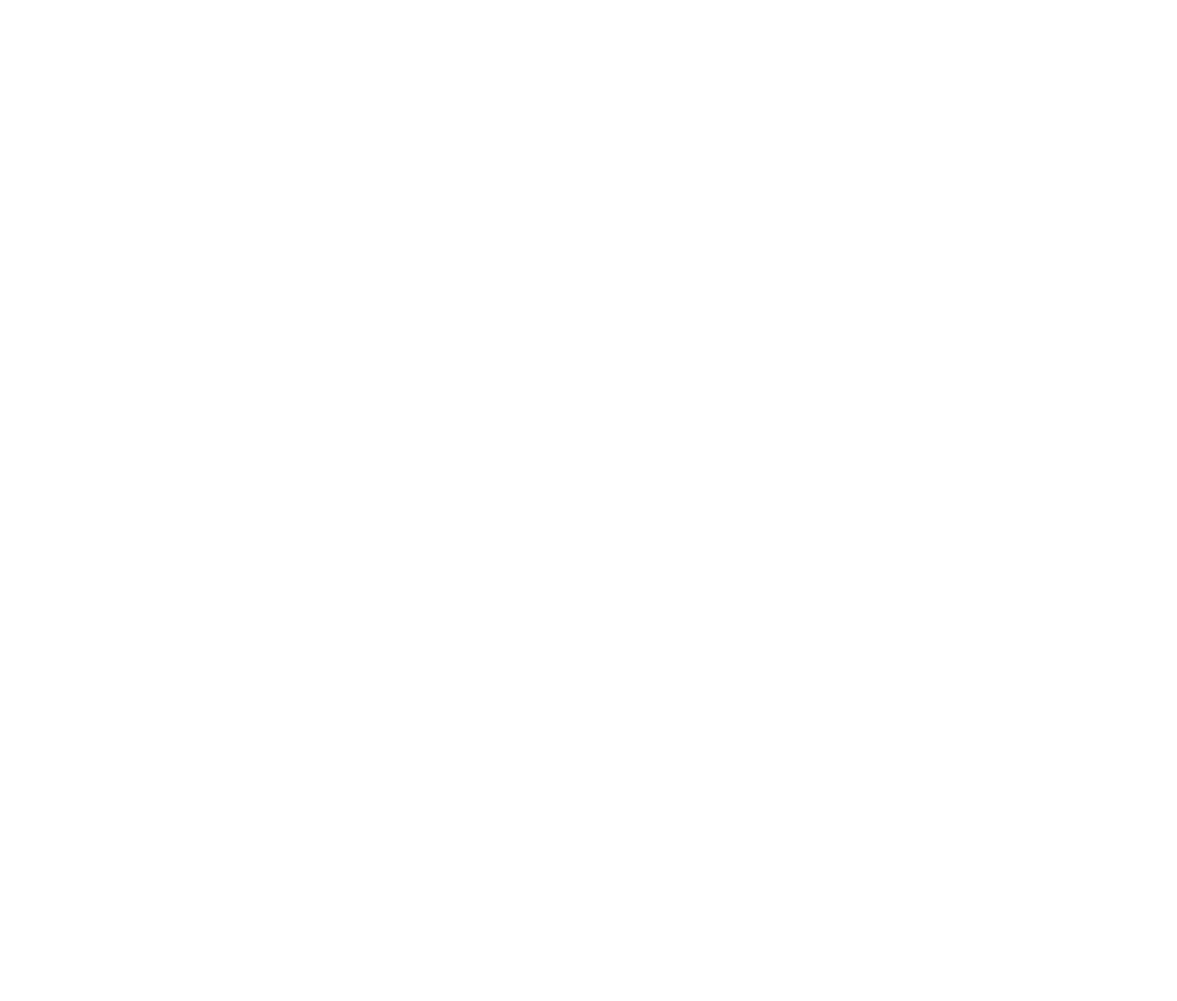
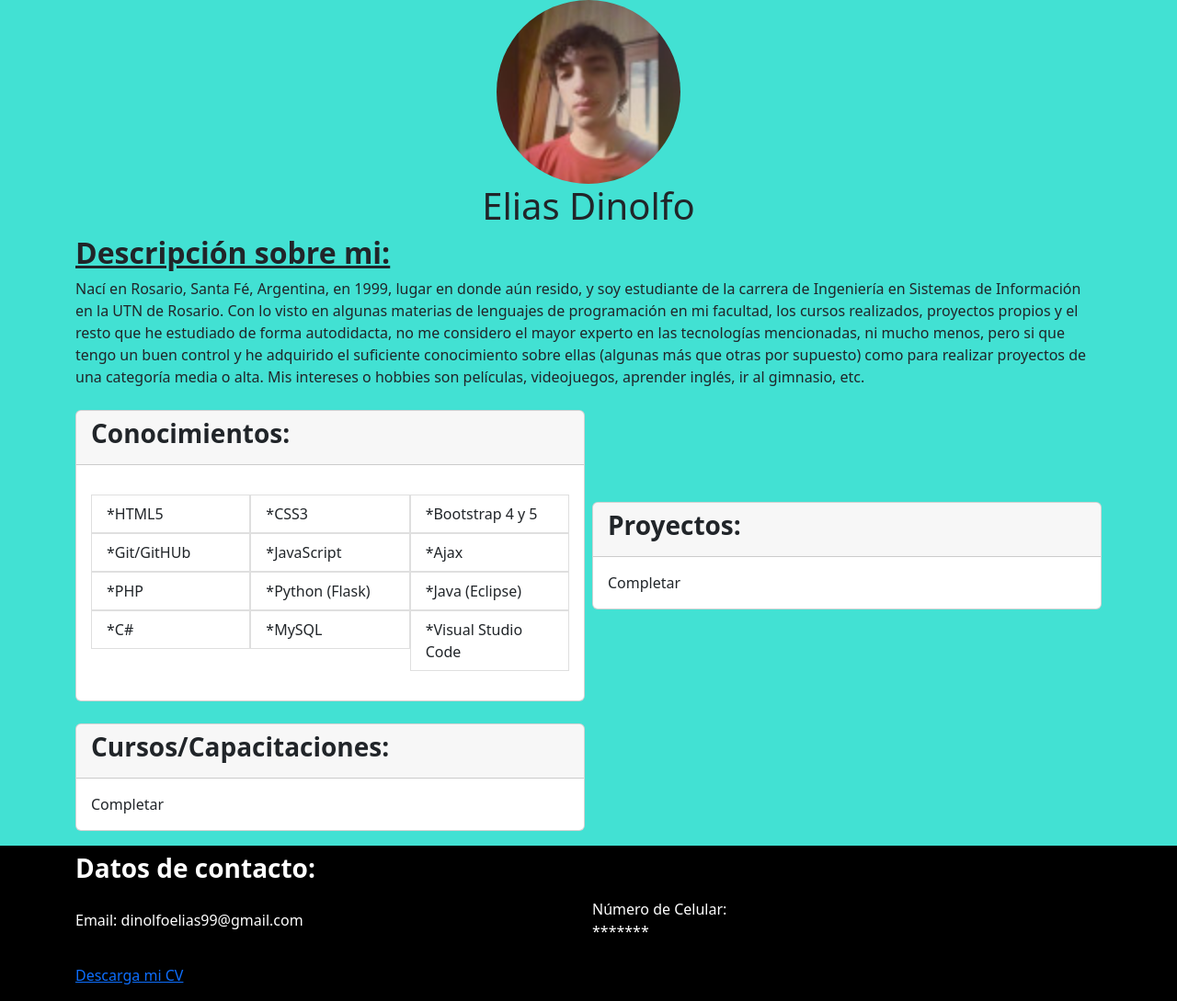
Before and after one commit to EliasDinolfo/Frontend, a plain HTML site: page index.html in a window 1280 px wide. Shown: the whole page at 92% size. Before the commit the page ends 800 px from the top, so only its background shows below. Drawn offline with nearby package versions, Linux system fonts and the light colour scheme.

Commit message:
maqueta html, css, bootstrap

```diff
--- a/index.html
+++ b/index.html
@@ -6,30 +6,141 @@
   <!-- Required meta tags -->
   <meta charset="utf-8">
   <meta name="viewport" content="width=device-width, initial-scale=1, shrink-to-fit=no">
-
   <!-- Bootstrap CSS v5.2.1 -->
   <link href="https://cdn.jsdelivr.net/npm/bootstrap@5.2.1/dist/css/bootstrap.min.css" rel="stylesheet"
     integrity="sha384-iYQeCzEYFbKjA/T2uDLTpkwGzCiq6soy8tYaI1GyVh/UjpbCx/TYkiZhlZB6+fzT" crossorigin="anonymous">
-
+  <link rel="stylesheet" href="style/estilos.css">
 </head>
 
 <body>
   <header>
-    <!-- place navbar here -->
+    <div class="text-center">
+      <img src="imagenes/foto.jpg" class="img-fluid rounded-circle" alt="imagen personal" width="200px" height="200px">
+      <h1>Elias Dinolfo</h1>
+    </div>
   </header>
   <main>
-
+    <div class="container mb-4">
+      <div class="row justify-content-center align-items-center g-2">
+        <div class="col-12">
+          <h2 class="text-decoration-underline fw-bold">Descripción sobre mi:</h2>
+          <p>Nací en Rosario, Santa Fé, Argentina, en 1999, lugar en donde aún resido, y soy estudiante de la carrera de
+            Ingeniería en Sistemas de Información en la UTN de Rosario. Con lo visto en algunas materias de lenguajes de
+            programación en mi facultad, los cursos realizados, proyectos propios y el resto que he estudiado de forma
+            autodidacta, no me considero el mayor experto en las tecnologías mencionadas, ni mucho menos, pero si que
+            tengo un buen control y he adquirido el suficiente conocimiento sobre ellas (algunas más que otras por
+            supuesto) como para realizar proyectos de una categoría media o alta.
+            Mis intereses o hobbies son películas, videojuegos, aprender inglés, ir al gimnasio, etc.
+          </p>
+        </div>
+        <div class="col-6">
+          <div class="card">
+            <div class="card-header">
+              <h3 class="fw-bold">Conocimientos:</h3>
+            </div>
+            <div class="card-body">
+              <p class="card-text"><!-- Horizontal under breakpoint -->
+              <ul class="list-group list-group-horizontal">
+                <div class="col-4">
+                  <li class="list-group-item">*HTML5</li>
+                </div>
+                <div class="col-4">
+                  <li class="list-group-item">*CSS3</li>
+                </div>
+                <div class="col-4">
+                  <li class="list-group-item">*Bootstrap 4 y 5</li>
+                </div>
+              </ul>
+              <ul class="list-group list-group-horizontal">
+                <div class="col-4">
+                  <li class="list-group-item">*Git/GitHUb</li>
+                </div>
+                <div class="col-4">
+                  <li class="list-group-item">*JavaScript</li>
+                </div>
+                <div class="col-4">
+                  <li class="list-group-item">*Ajax</li>
+                </div>
+              </ul>
+              <ul class="list-group list-group-horizontal">
+                <div class="col-4">
+                  <li class="list-group-item">*PHP</li>
+                </div>
+                <div class="col-4">
+                  <li class="list-group-item">*Python (Flask)</li>
+                </div>
+                <div class="col-4">
+                  <li class="list-group-item">*Java (Eclipse)</li>
+                </div>
+              </ul>
+              <ul class="list-group list-group-horizontal">
+                <div class="col-4">
+                  <li class="list-group-item">*C#</li>
+                </div>
+                <div class="col-4">
+                  <li class="list-group-item">*MySQL</li>
+                </div>
+                <div class="col-4">
+                  <li class="list-group-item">*Visual Studio Code</li>
+                </div>
+              </ul>
+              </p>
+            </div>
+          </div>
+        </div>
+        <div class="col-6">
+          <div class="card">
+            <div class="card-header">
+              <h3 class="fw-bold">Proyectos:</h3>
+            </div>
+            <div class="card-body">
+              <p class="card-text"><!-- Horizontal under breakpoint -->
+                Completar
+              </p>
+            </div>
+          </div>
+        </div>
+      </div>
+      <div class="row justify-content-start align-items-center g-2 mt-3">
+        <div class="col-6">
+          <div class="card">
+            <div class="card-header">
+              <h3 class="fw-bold">Cursos/Capacitaciones:</h3>
+            </div>
+            <div class="card-body">
+              <p class="card-text"><!-- Horizontal under breakpoint -->
+                Completar
+              </p>
+            </div>
+          </div>
+        </div>
+      </div>
+    </div>
   </main>
   <footer>
-    <!-- place footer here -->
+    <div class="container">
+      <div class="row justify-content-center align-items-center g-2">
+        <div class="col-12">
+          <h3 class="fw-bold">Datos de contacto:</h3>
+        </div>
+        <div class="col-6">
+          <p>Email: dinolfoelias99@gmail.com</p>
+        </div>
+        <div class="col-6">
+          <p>Número de Celular:<br>
+            *******</p>
+        </div>
+        <div class="col-12 mb-3"><a href="#">Descarga mi CV</a></div>
+      </div>
+    </div>
   </footer>
   <!-- Bootstrap JavaScript Libraries -->
   <script src="https://cdn.jsdelivr.net/npm/@popperjs/core@2.11.6/dist/umd/popper.min.js"
     integrity="sha384-oBqDVmMz9ATKxIep9tiCxS/Z9fNfEXiDAYTujMAeBAsjFuCZSmKbSSUnQlmh/jp3" crossorigin="anonymous">
-  </script>
+    </script>
   <script src="https://cdn.jsdelivr.net/npm/bootstrap@5.2.1/dist/js/bootstrap.min.js"
     integrity="sha384-7VPbUDkoPSGFnVtYi0QogXtr74QeVeeIs99Qfg5YCF+TidwNdjvaKZX19NZ/e6oz" crossorigin="anonymous">
-  </script>
+    </script>
 </body>
 
 </html>
--- /dev/null
+++ b/style/estilos.css
@@ -0,0 +1,7 @@
+body{
+    background-color: #42E1D3;
+}
+footer{
+    background-color: black;
+    color: white;
+}
```
Also changed, not shown: imagenes/foto.jpg (added).
